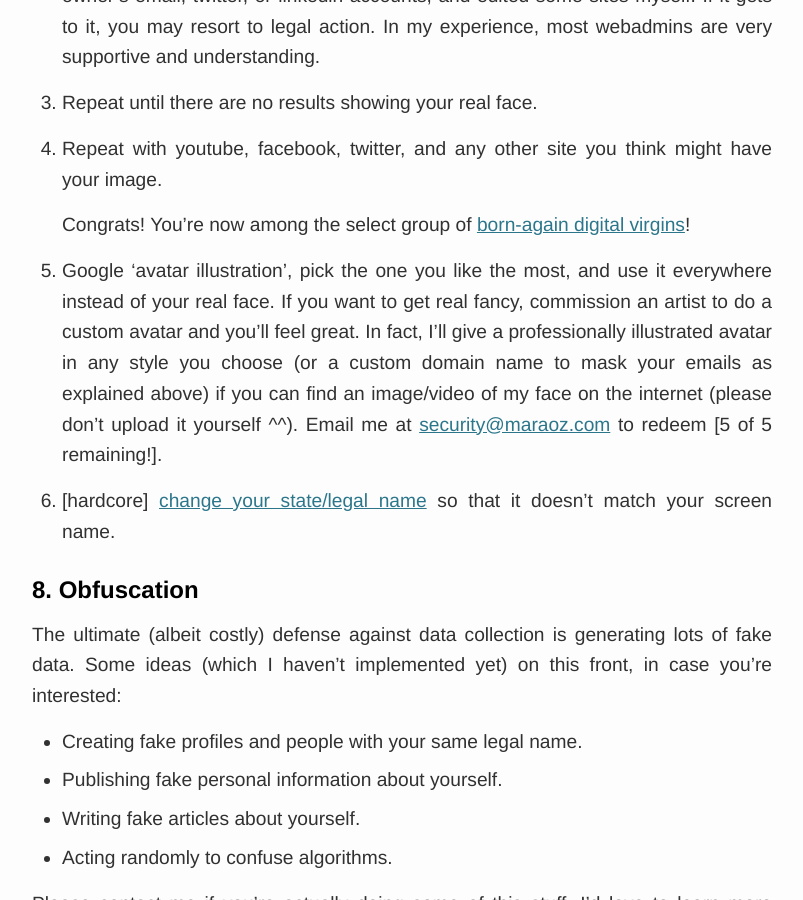
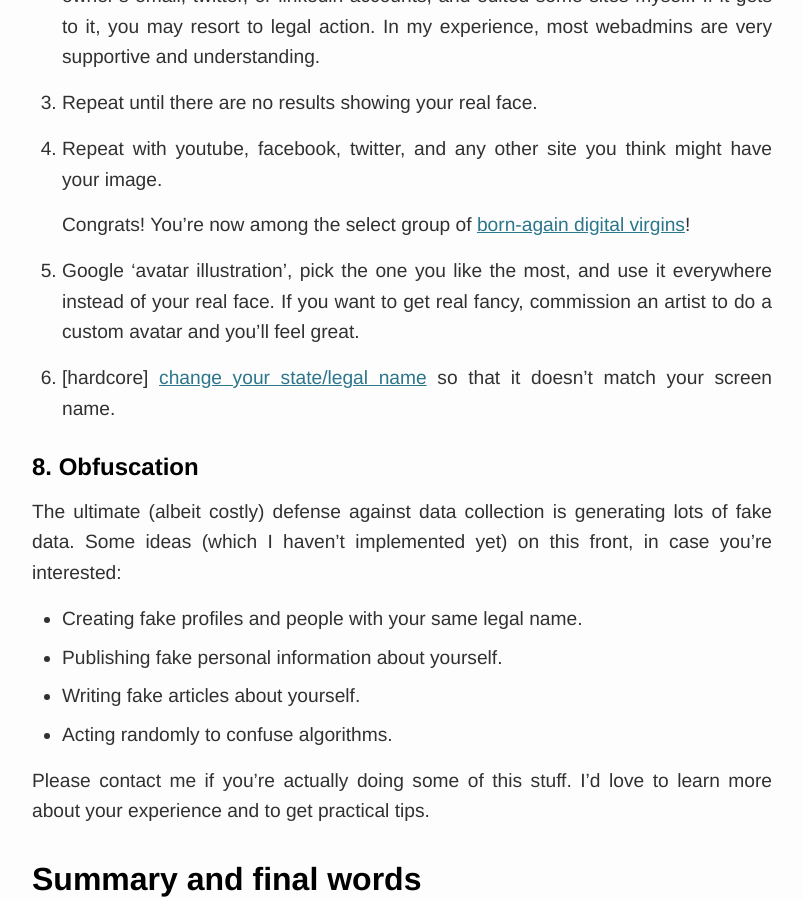
Before and after one commit to tobyornottobe/maraoz.github.io, a Jekyll site: the page built from _posts/2021-04-06-dark-tech.md, in a window 1280 px wide and 900 px high, scrolled down 5574 px. Shown: the whole window, without its empty margins (238-1041 px from the left). Built offline with Jekyll 4.4.1, drawn with Linux system fonts in a browser that asks for light colours.

Commit message:
Update 2021-04-06-dark-tech.md

```diff
--- a/_posts/2021-04-06-dark-tech.md
+++ b/_posts/2021-04-06-dark-tech.md
@@ -91,9 +91,10 @@
 
 	Congrats! You're now among the select group of [born-again digital virgins](https://en.wikipedia.org/wiki/Born-again_virgin)!
 
-5. Google 'avatar illustration', pick the one you like the most, and use it everywhere instead of your real face. If you want to get real fancy, commission an artist to do a custom avatar and you'll feel great. In fact, I'll give a professionally illustrated avatar in any style you choose (or a custom domain name to mask your emails as explained above) if you can find an image/video of my face on the internet (please don't upload it yourself ^^). Email me at [security@maraoz.com](mailto:security@maraoz.com) to redeem [5 of 5 remaining!].
+5. Google 'avatar illustration', pick the one you like the most, and use it everywhere instead of your real face. If you want to get real fancy, commission an artist to do a custom avatar and you'll feel great.
 
 6. [hardcore] [change your state/legal name](https://twitter.com/dan_abramov/status/1378737515331530759) so that it doesn't match your screen name.
+
 
 ### 8. Obfuscation
 The ultimate (albeit costly) defense against data collection is generating lots of fake data. Some ideas (which I haven't implemented yet) on this front, in case you're interested:
```
